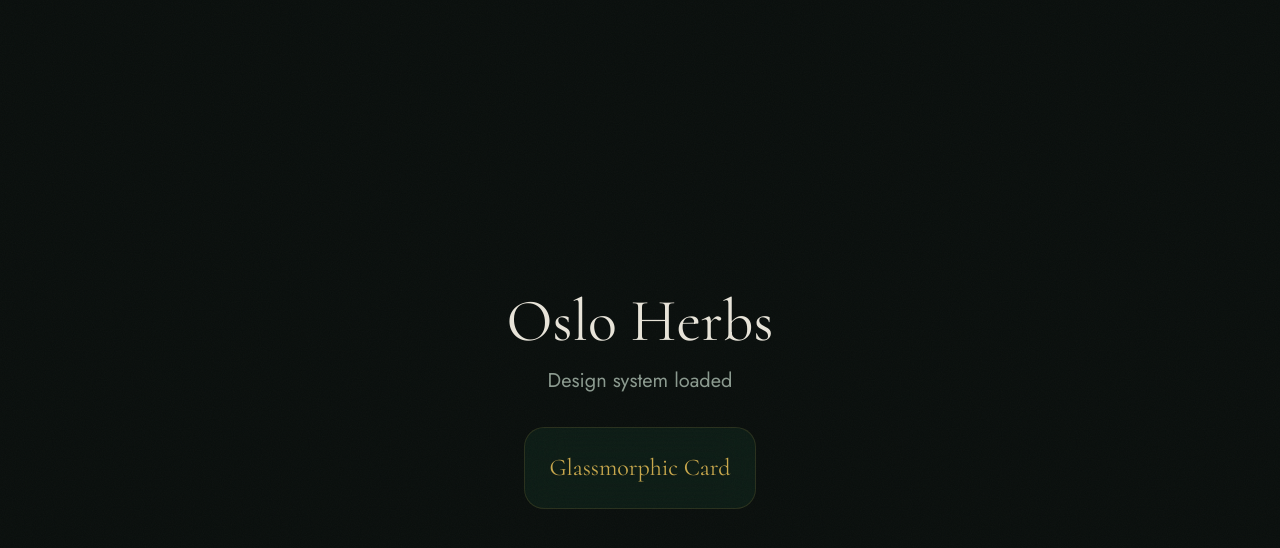
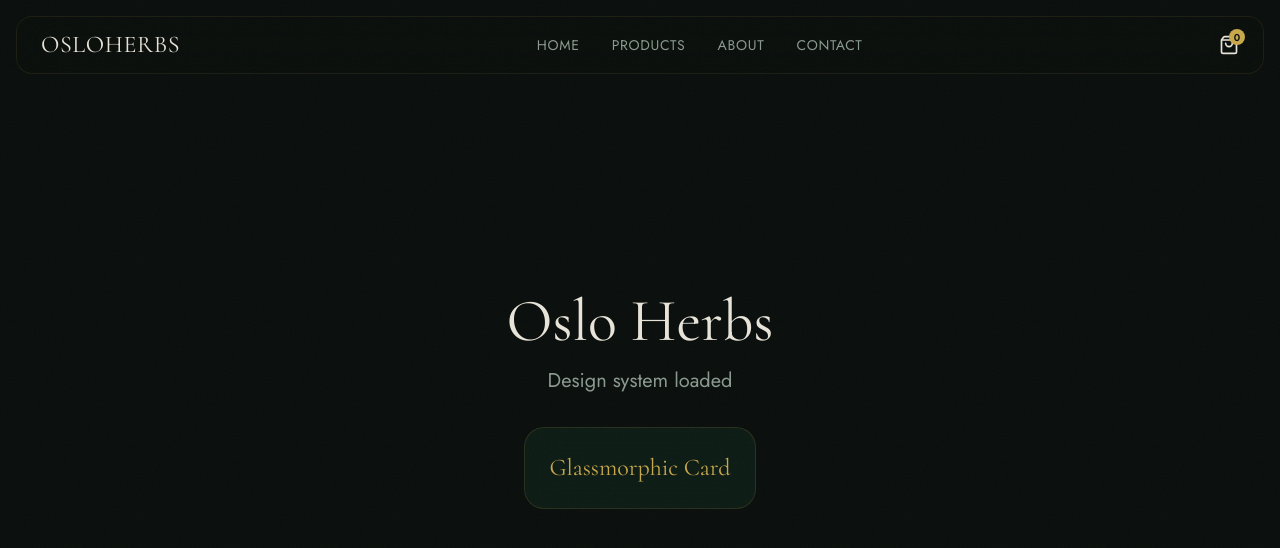
Before and after one commit to daodiii/herbsoslo, a Next.js app: page / in a window 1280 px wide. Shown: the top 548 px of the page. Built offline with nearby package versions, Linux system fonts and the light colour scheme.

Commit message:
feat: add floating glassmorphic navbar with mobile overlay
Co-Authored-By: Claude Opus 4.6 <noreply@anthropic.com>

```diff
--- a/src/app/layout.tsx
+++ b/src/app/layout.tsx
@@ -1,5 +1,6 @@
 import type { Metadata } from "next";
 import { Cormorant, Jost } from "next/font/google";
+import { Navbar } from "@/components/Navbar";
 import "./globals.css";
 
 const cormorant = Cormorant({
@@ -30,6 +31,7 @@ export default function RootLayout({
   return (
     <html lang="no" className={`${cormorant.variable} ${jost.variable}`}>
       <body className="bg-background text-foreground font-body antialiased">
+        <Navbar />
         {children}
       </body>
     </html>
--- /dev/null
+++ b/src/components/Navbar.tsx
@@ -0,0 +1,88 @@
+"use client";
+
+import { useState, useEffect } from "react";
+import { ShoppingBag, Menu, X } from "lucide-react";
+import Link from "next/link";
+
+const navLinks = [
+  { href: "/", label: "Home" },
+  { href: "/products", label: "Products" },
+  { href: "#about", label: "About" },
+  { href: "#contact", label: "Contact" },
+];
+
+export function Navbar() {
+  const [scrolled, setScrolled] = useState(false);
+  const [mobileOpen, setMobileOpen] = useState(false);
+
+  useEffect(() => {
+    const onScroll = () => setScrolled(window.scrollY > 50);
+    window.addEventListener("scroll", onScroll, { passive: true });
+    return () => window.removeEventListener("scroll", onScroll);
+  }, []);
+
+  return (
+    <>
+      <nav
+        className={`fixed top-4 left-4 right-4 z-50 rounded-[16px] border transition-all duration-300 ${
+          scrolled
+            ? "bg-[rgba(10,15,13,0.9)] border-[rgba(201,168,76,0.2)]"
+            : "bg-[rgba(10,15,13,0.6)] border-[rgba(201,168,76,0.1)]"
+        } backdrop-blur-xl`}
+      >
+        <div className="max-w-7xl mx-auto px-6 py-3 flex items-center justify-between">
+          <Link href="/" className="font-heading text-2xl text-foreground tracking-wide cursor-pointer">
+            OSLOHERBS
+          </Link>
+
+          <div className="hidden md:flex items-center gap-8">
+            {navLinks.map((link) => (
+              <Link
+                key={link.href}
+                href={link.href}
+                className="font-body text-sm text-muted hover:text-accent-gold transition-colors duration-200 tracking-wider uppercase cursor-pointer"
+              >
+                {link.label}
+              </Link>
+            ))}
+          </div>
+
+          <div className="flex items-center gap-4">
+            <button
+              className="relative text-foreground hover:text-accent-gold transition-colors duration-200 cursor-pointer"
+              aria-label="Shopping cart"
+            >
+              <ShoppingBag size={20} />
+              <span className="absolute -top-1.5 -right-1.5 w-4 h-4 bg-accent-gold text-background text-[10px] font-body font-semibold rounded-full flex items-center justify-center">
+                0
+              </span>
+            </button>
+
+            <button
+              className="md:hidden text-foreground hover:text-accent-gold transition-colors cursor-pointer"
+              onClick={() => setMobileOpen(!mobileOpen)}
+              aria-label={mobileOpen ? "Close menu" : "Open menu"}
+            >
+              {mobileOpen ? <X size={22} /> : <Menu size={22} />}
+            </button>
+          </div>
+        </div>
+      </nav>
+
+      {mobileOpen && (
+        <div className="fixed inset-0 z-40 bg-[rgba(10,15,13,0.95)] backdrop-blur-2xl flex flex-col items-center justify-center gap-8 md:hidden">
+          {navLinks.map((link) => (
+            <Link
+              key={link.href}
+              href={link.href}
+              className="font-heading text-3xl text-foreground hover:text-accent-gold transition-colors cursor-pointer"
+              onClick={() => setMobileOpen(false)}
+            >
+              {link.label}
+            </Link>
+          ))}
+        </div>
+      )}
+    </>
+  );
+}
```
